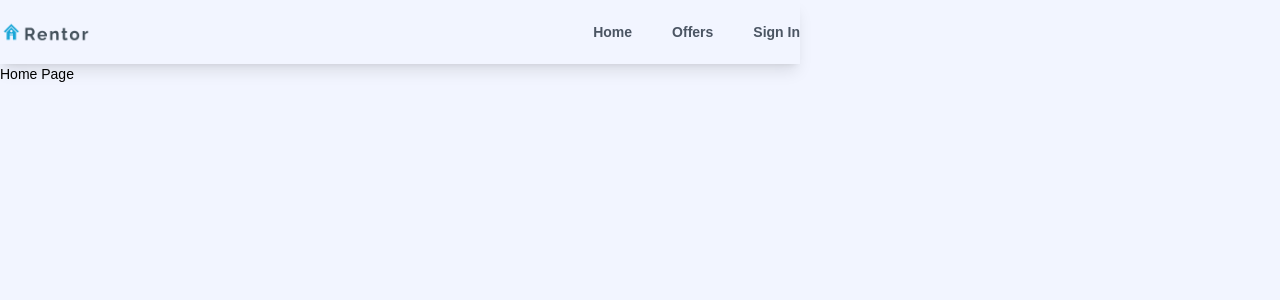
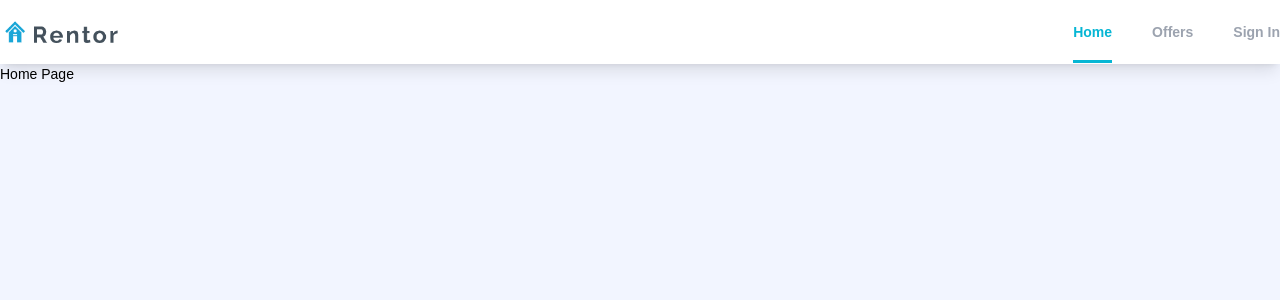
Before and after one commit to AmaduKamara/rensale, a React (Create React App) app: page / in a window 1280 px wide. Shown: the top 300 px of the page. Built offline with nearby package versions, Linux system fonts and the light colour scheme.

Commit message:
Update Header.jsx

```diff
--- a/src/components/Header.jsx
+++ b/src/components/Header.jsx
@@ -1,46 +1,50 @@
 import React from "react";
-import { Link } from "react-router-dom";
+import { Link, useLocation } from "react-router-dom";
 
 const rentor = "./rentor-logo.png";
 
-const Header = ({ active, setActive }) => {
+const Header = () => {
+  const location = useLocation();
+
+  const pathRouteMatch = (route) => {
+    if (route === location.pathname) {
+      return true;
+    }
+  };
   return (
-    <header className="py-5 shadow-lg">
+    <header className="py-4 shadow-lg sticky top-0 w-screen z-50 bg-white">
       <div className="flex items-center justify-between container mx-auto">
         <Link to="/">
-          <img src={rentor} alt="Rentor Logo" className="h-6" />
+          <img src={rentor} alt="Rentor Logo" className="h-8" />
         </Link>
         <nav>
           <ul className="flex items-center space-x-10">
-            <li className="font-semibold text-gray-600 hover:text-cyan-500">
+            <li className="font-semibold text-gray-400 hover:text-cyan-500">
               <Link
-                className={`${
-                  active === "home" ? "text-cyan-500 underline" : ""
+                className={`border-b-[3px] py-5 border-transparent ${
+                  pathRouteMatch("/") && "text-cyan-500 border-b-cyan-500"
                 }`}
                 to="/"
-                onClick={() => setActive("home")}
               >
                 Home
               </Link>
             </li>
-            <li className="font-semibold text-gray-600 hover:text-cyan-500">
+            <li className="font-semibold text-gray-400 hover:text-cyan-500">
               <Link
-                className={`${
-                  active === "offers" ? "text-cyan-500 underline" : ""
+                className={`border-b-[3px] py-5 border-transparent ${
+                  pathRouteMatch("/offers") && "text-cyan-500 border-b-cyan-500"
                 }`}
                 to="/offers"
-                onClick={() => setActive("offers")}
               >
                 Offers
               </Link>
             </li>
-            <li className="font-semibold text-gray-600 hover:text-cyan-500">
+            <li className="font-semibold text-gray-400 hover:text-cyan-500">
               <Link
-                className={`${
-                  active === "signin" ? "text-cyan-500 underline" : ""
+                className={`border-b-[3px] py-5 border-transparent ${
+                  pathRouteMatch("/signin") && "text-cyan-500 border-b-cyan-500"
                 }`}
                 to="/signin"
-                onClick={() => setActive("signin")}
               >
                 Sign In
               </Link>
```
